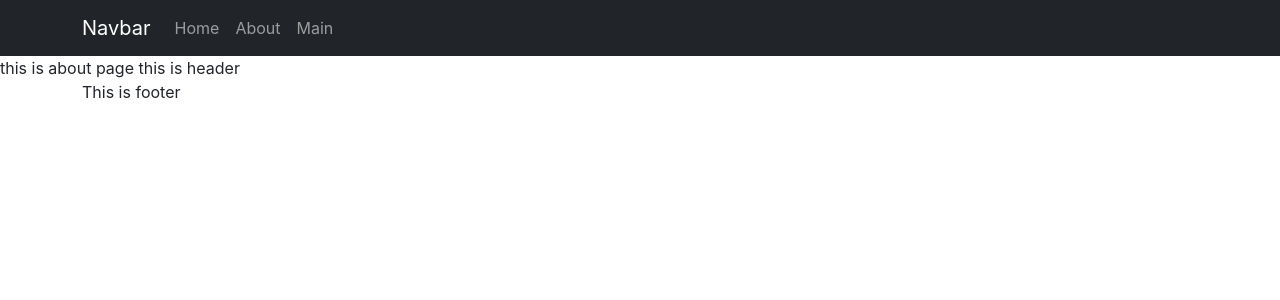
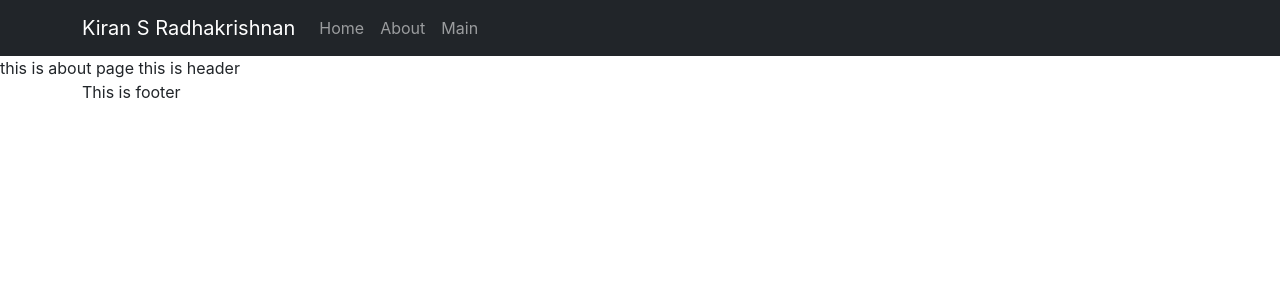
Before and after one commit to kiran-21/portfolio, a React (Create React App) app: page /portfolio/about in a window 1280 px wide. Shown: the top 300 px of the page. Built offline with nearby package versions, Linux system fonts and the light colour scheme.

Commit message:
Created development branch

```diff
--- a/src/components/Navigation.js
+++ b/src/components/Navigation.js
@@ -8,7 +8,7 @@ export default function Navigation() {
   return (
     <Navbar bg="dark" variant="dark">
       <Container>
-        <Navbar.Brand href="/">Navbar</Navbar.Brand>
+        <Navbar.Brand>Kiran S Radhakrishnan</Navbar.Brand>
         <Nav className="me-auto">
           <Nav.Link as={Link} to="/">
             Home
```
